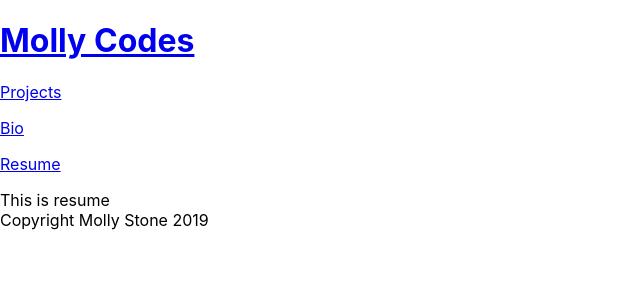
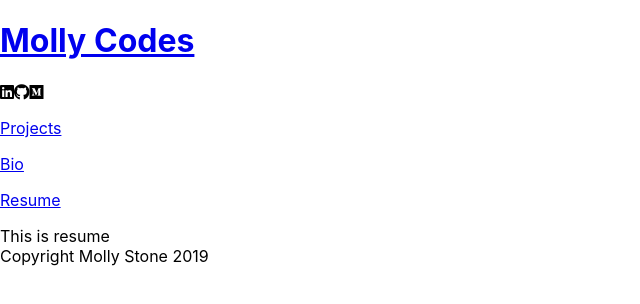
Before and after one commit to mstone89/mstone89.github.io, a React (Create React App) app in the folder molly-stone-portfolio/: page /resume in a window 1280 px wide. Shown: the top 304 px of the page, without its empty margins (0-640 px from the left). Built offline with nearby package versions, Linux system fonts and the light colour scheme.

Commit message:
Add social media icons

```diff
--- a/molly-stone-portfolio/src/components/Sidebar.js
+++ b/molly-stone-portfolio/src/components/Sidebar.js
@@ -10,9 +10,16 @@ class Sidebar extends Component {
         return (
             <div>
                 <Router>
+                    <header>
                         <Link to="/">
                             <h1 className="logo">Molly Codes</h1>
                         </Link>
+                        <div className="social-media">
+                            <i class="fab fa-linkedin"></i>
+                            <i class="fab fa-github"></i>
+                            <i class="fab fa-medium"></i>
+                        </div>
+                        <nav>
                             <Link to="/">
                                 <p>Projects</p>
                             </Link>
@@ -22,6 +29,8 @@ class Sidebar extends Component {
                             <Link to="/resume/">
                                 <p>Resume</p>
                             </Link>
+                        </nav>
+                    </header>
                     <Switch>
                         <Route exact path="/" component={Projects} />
                         <Route path="/bio/" component={Bio} />
```
Lines whose indentation alone changed are shown as unchanged.
